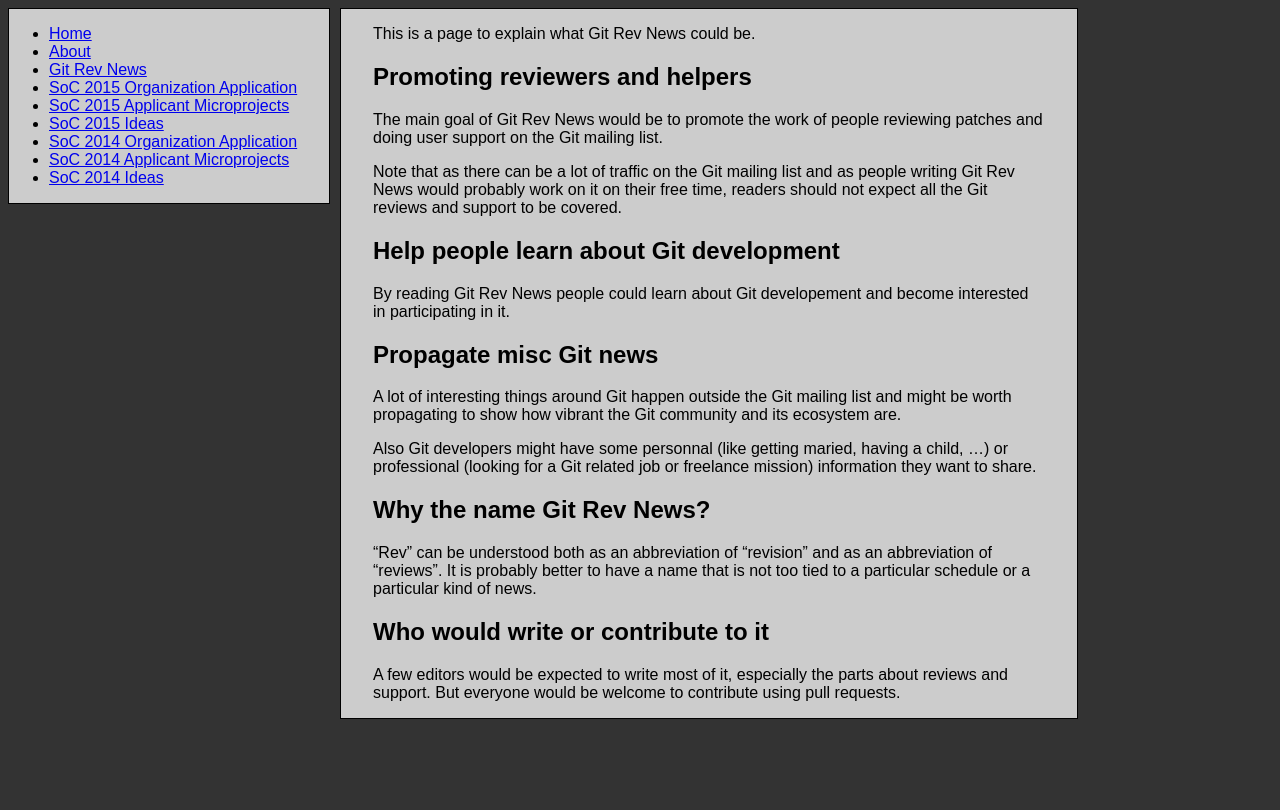
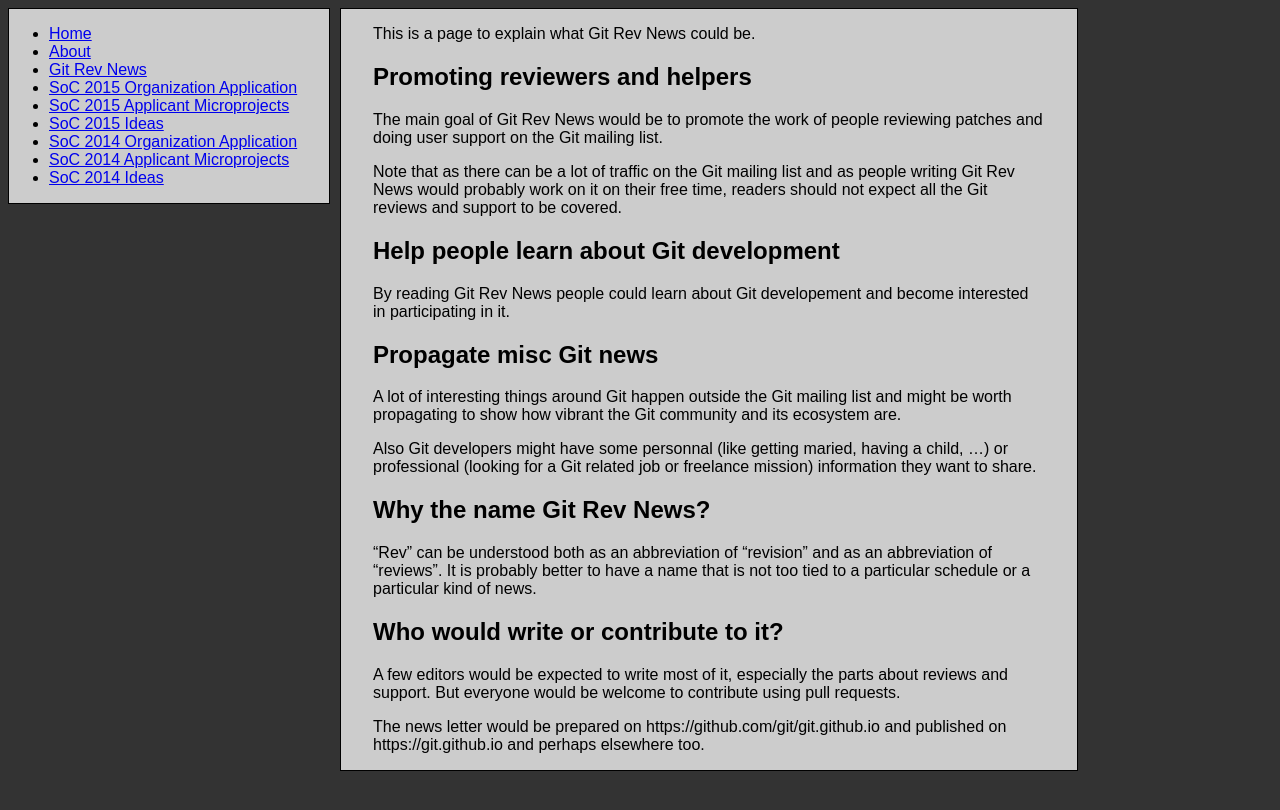
Before and after one commit to git/git.github.io, a Jekyll site: the page built from rev_news/rev_news.md, in a window 1280 px wide. Shown: the top 810 px of the page. Built offline with Jekyll 4.4.1, drawn with Linux system fonts in a browser that asks for light colours; Markdown is read by kramdown in place of the engine named in the settings.

Commit message:
Add repo and website information
Add information about where the news letter would be prepared and published.

```diff
--- a/rev_news/rev_news.md
+++ b/rev_news/rev_news.md
@@ -37,8 +37,11 @@
 that is not too tied to a particular schedule or a particular kind of
 news.
 
-## Who would write or contribute to it
+## Who would write or contribute to it?
 
 A few editors would be expected to write most of it, especially the
 parts about reviews and support. But everyone would be welcome to
 contribute using pull requests.
+
+The news letter would be prepared on https://github.com/git/git.github.io
+and published on https://git.github.io and perhaps elsewhere too.
```
